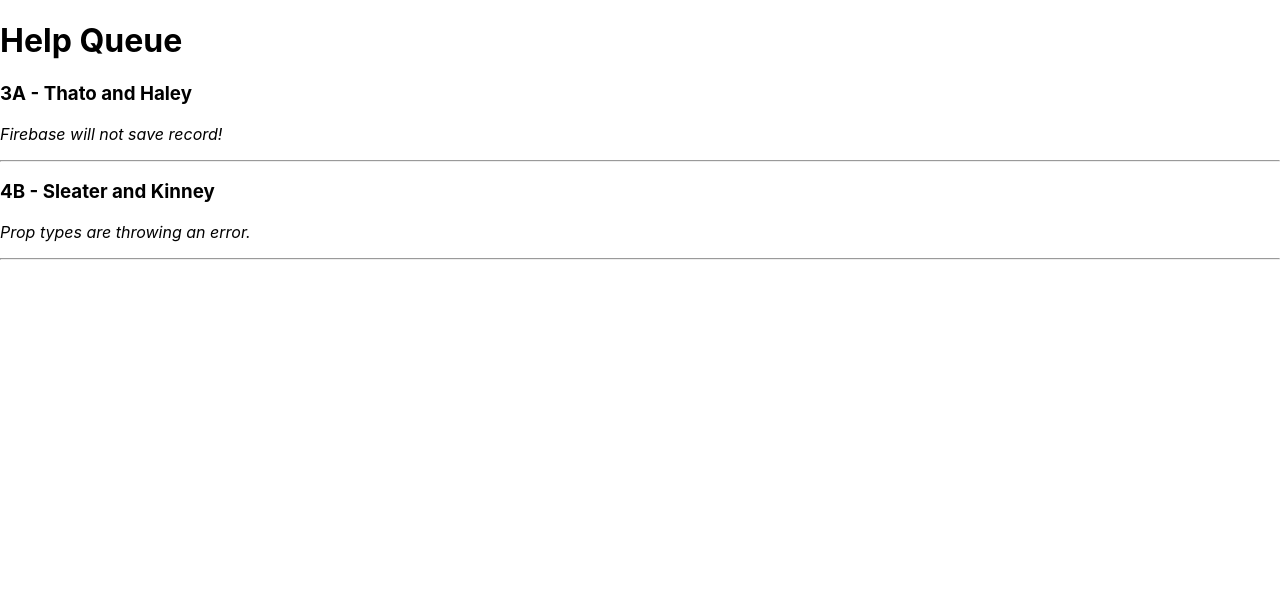
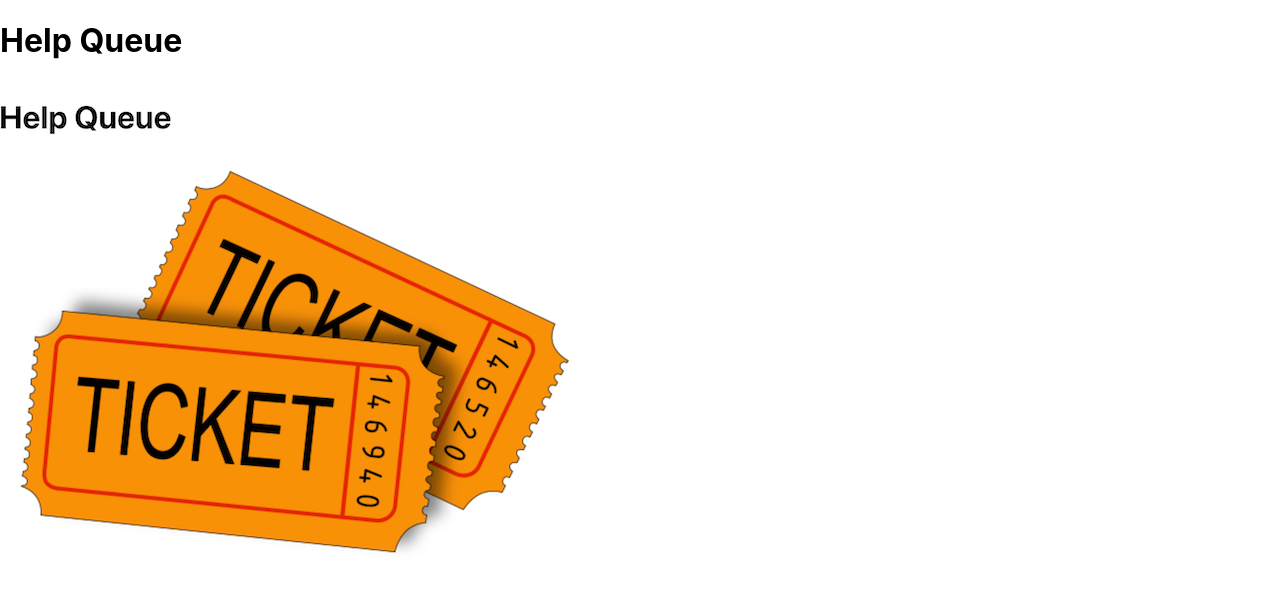
Before and after one commit to AndrewMMickel/help-queue-react, a React (Create React App) app: page / in a window 1280 px wide. Shown: the top 592 px of the page. Built offline with nearby package versions, Linux system fonts and the light colour scheme.

Commit message:
add state

```diff
--- a/src/components/App.js
+++ b/src/components/App.js
@@ -1,12 +1,12 @@
 import React from "react";
 import Header from "./Header";
-import TicketList from "./TicketList";
+import TicketControl from "./TicketControl";
 
 function App() {
   return (
     <React.Fragment>
       <Header />
-      <TicketList />
+      <TicketControl />
     </React.Fragment>
   );
 }
--- a/src/components/Header.js
+++ b/src/components/Header.js
@@ -1,8 +1,12 @@
 import React from "react";
+import ticketsImage from "./../img/tickets.png";
 
 function Header() {
     return (
-        <h1>Help Queue</h1>
+        <React.Fragment>
+            <h1>Help Queue</h1>
+            <img src={ticketsImage} alt="An image of tickets" />
+        </React.Fragment>
     );
 }
 
--- /dev/null
+++ b/src/components/NewTicketForm.js
@@ -0,0 +1,11 @@
+import React from "react";
+
+function NewTicketForm(props) {
+    return (
+        <React.Fragment>
+            <h3>This is a form.</h3>
+        </React.Fragment>
+    );
+}
+
+export default NewTicketForm;
--- /dev/null
+++ b/src/components/TicketControl.js
@@ -0,0 +1,21 @@
+import React from 'react';
+import NewTicketForm from './NewTicketForm';
+import TicketList from './TicketList';
+
+class TicketControl extends React.Component {
+
+    constructor(props) {
+        super(props);
+        this.state = {};
+    }
+
+    render() {
+        return (
+            <React.Fragment>
+            </React.Fragment>
+        );
+    }
+
+}
+
+export default TicketControl;
--- a/src/components/TicketList.js
+++ b/src/components/TicketList.js
@@ -1,17 +1,34 @@
 import React from "react";
 import Ticket from "./Ticket";
+
+const mainTicketList = [
+    {
+        names: 'Thato and Haley',
+        location: '3A',
+        issue: 'Firebase won\'t save record. Halp.'
+    },
+    {
+        names: 'Sleater and Kinney',
+        location: '4B',
+        issue: 'Prop types are throwing an error.'
+    },
+    {
+        names: 'Imani & Jacob',
+        location: '9F',
+        issue: 'Child component isn\'t rendering.'
+    }
+];
 
 function TicketList() {
     return (
         <React.Fragment>
-            <Ticket
-                location="3A"
-                names="Thato and Haley"
-                issue="Firebase will not save record!" />
-            <Ticket
-                location="4B"
-                names="Sleater and Kinney"
-                issue="Prop types are throwing an error." />
+            <hr />
+            {mainTicketList.map((ticket, index) =>
+                <Ticket names={ticket.names}
+                    location={ticket.location}
+                    issue={ticket.issue}
+                    key={index} />
+            )}
         </React.Fragment>
     );
 }
```
Also changed, not shown: src/components/Ticket.js (+7 -0 lines), src/img/tickets.png (added).
